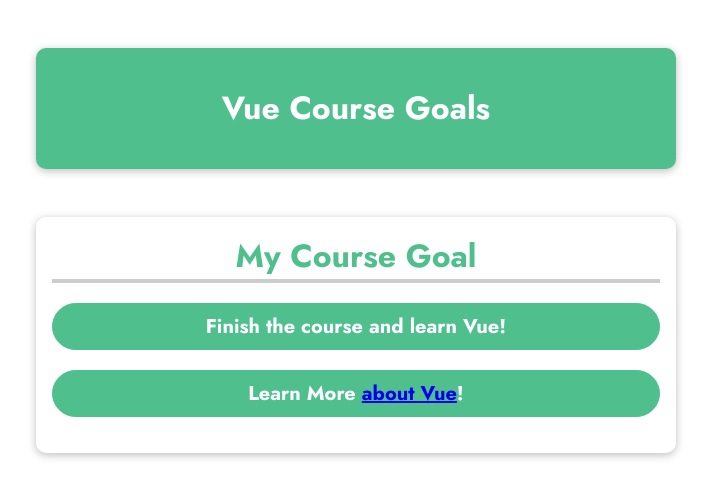
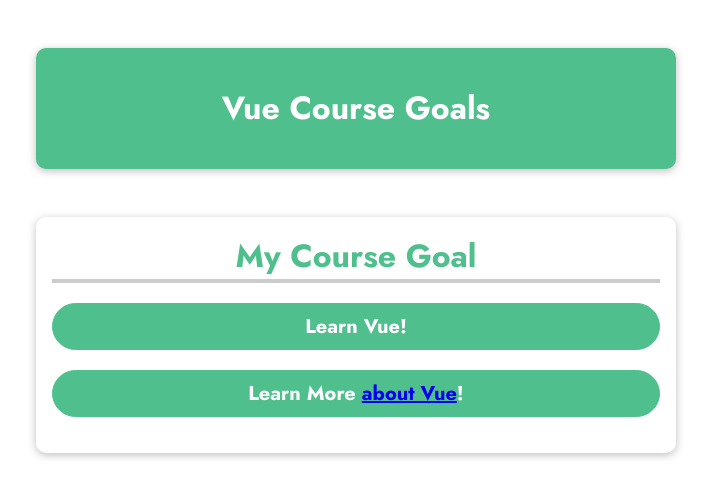
Before and after one commit to katybirkett/small-vue-practices, a plain HTML site: page basics-01-starting-code/index.html in a window 1280 px wide. Shown: the whole page, without its empty margins (284-995 px from the left). Drawn offline with nearby package versions, Linux system fonts and the light colour scheme.

Commit message:
add methods

```diff
--- a/basics-01-starting-code/app.js
+++ b/basics-01-starting-code/app.js
@@ -4,7 +4,17 @@ const app = Vue.createApp({
             courseGoal: 'Finish the course and learn Vue!',
             vueLink: 'https://vuejs.org/',
         };
-    }
+    },
+    methods: {
+        outputGoal() {
+            const randomNumber = Math.random();
+            if (randomNumber < 0.5) {
+                return 'Learn Vue!';
+            } else {
+                return 'Master Vue!';
+            }
+        }
+    },
 });
 
 
--- a/basics-01-starting-code/index.html
+++ b/basics-01-starting-code/index.html
@@ -18,7 +18,7 @@
     </header>
     <section id="user-goal">
       <h2>My Course Goal</h2>
-      <p>{{courseGoal}}</p>
+      <p>{{outputGoal()}}</p>
       <p>Learn More <a v-bind:href="vueLink">about Vue</a>!</p>
     </section>
   </body>
```
